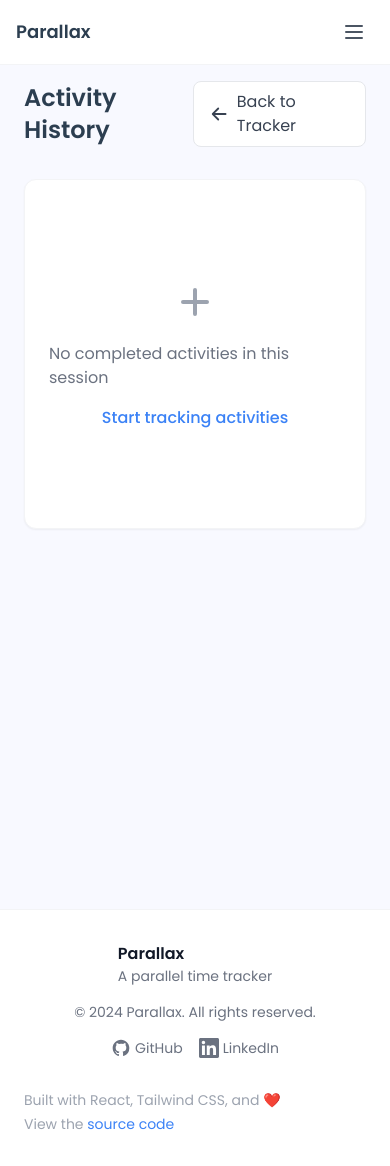
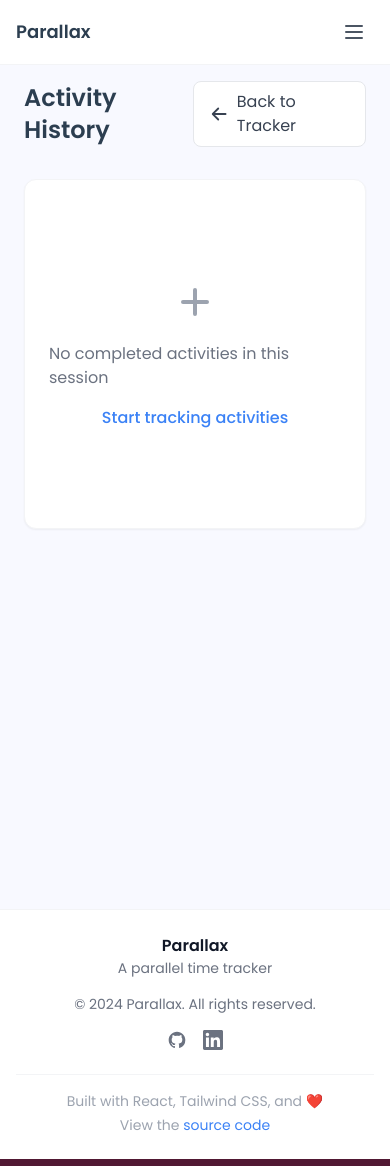
Before and after one commit to rvif/parallax-parallel-timer, a React (Vite) app: page /history in a window 390 px wide. Built offline with nearby package versions, Linux system fonts and the light colour scheme.

Commit message:
:lipstick: added mobile responsiveness

```diff
--- a/src/components/Footer.jsx
+++ b/src/components/Footer.jsx
@@ -3,10 +3,11 @@ import React from "react";
 function Footer() {
   return (
     <footer className="bg-white border-t border-gray-100">
-      <div className="container mx-auto px-6 py-8">
-        <div className="flex flex-col md:flex-row justify-between items-center gap-4">
+      <div className="container mx-auto px-4 sm:px-6 py-6 sm:py-8">
+        <div className="flex flex-col gap-6 sm:gap-8">
+          <div className="flex flex-col sm:flex-row justify-between items-center gap-4">
             <div className="flex items-center gap-2">
-            <div className="flex flex-col">
+              <div className="flex flex-col items-center sm:items-start">
                 <span className="font-semibold text-gray-900">Parallax</span>
                 <span className="text-sm text-gray-500">
                   A parallel time tracker
@@ -14,8 +15,10 @@ function Footer() {
               </div>
             </div>
 
-          <div className="flex flex-col md:flex-row items-center gap-4 text-sm text-gray-500">
-            <span>© 2024 Parallax. All rights reserved.</span>
+            <div className="flex flex-col items-center gap-4 text-sm text-gray-500">
+              <span className="text-center sm:text-left">
+                © 2024 Parallax. All rights reserved.
+              </span>
               <div className="flex items-center gap-4">
                 <a
                   href="https://github.com/rvif"
@@ -34,7 +37,7 @@ function Footer() {
                       clipRule="evenodd"
                     />
                   </svg>
-                GitHub
+                  <span className="hidden sm:inline">GitHub</span>
                 </a>
                 <a
                   href="https://www.linkedin.com/in/ravijeet-sharma-9a75a2230/"
@@ -49,13 +52,13 @@ function Footer() {
                   >
                     <path d="M20.447 20.452h-3.554v-5.569c0-1.328-.027-3.037-1.852-3.037-1.853 0-2.136 1.445-2.136 2.939v5.667H9.351V9h3.414v1.561h.046c.477-.9 1.637-1.85 3.37-1.85 3.601 0 4.267 2.37 4.267 5.455v6.286zM5.337 7.433c-1.144 0-2.063-.926-2.063-2.065 0-1.138.92-2.063 2.063-2.063 1.14 0 2.064.925 2.064 2.063 0 1.139-.925 2.065-2.064 2.065zm1.782 13.019H3.555V9h3.564v11.452zM22.225 0H1.771C.792 0 0 .774 0 1.729v20.542C0 23.227.792 24 1.771 24h20.451C23.2 24 24 23.227 24 22.271V1.729C24 .774 23.2 0 22.222 0h.003z" />
                   </svg>
-                LinkedIn
+                  <span className="hidden sm:inline">LinkedIn</span>
                 </a>
               </div>
             </div>
           </div>
 
-        <div className="mt-8 text-sm text-gray-400">
+          <div className="text-center text-sm text-gray-400 pt-4 border-t border-gray-100">
             <p>Built with React, Tailwind CSS, and ❤️</p>
             <p className="mt-1">
               View the{" "}
@@ -70,6 +73,7 @@ function Footer() {
             </p>
           </div>
         </div>
+      </div>
     </footer>
   );
 }
```
Lines whose indentation alone changed are shown as unchanged.
